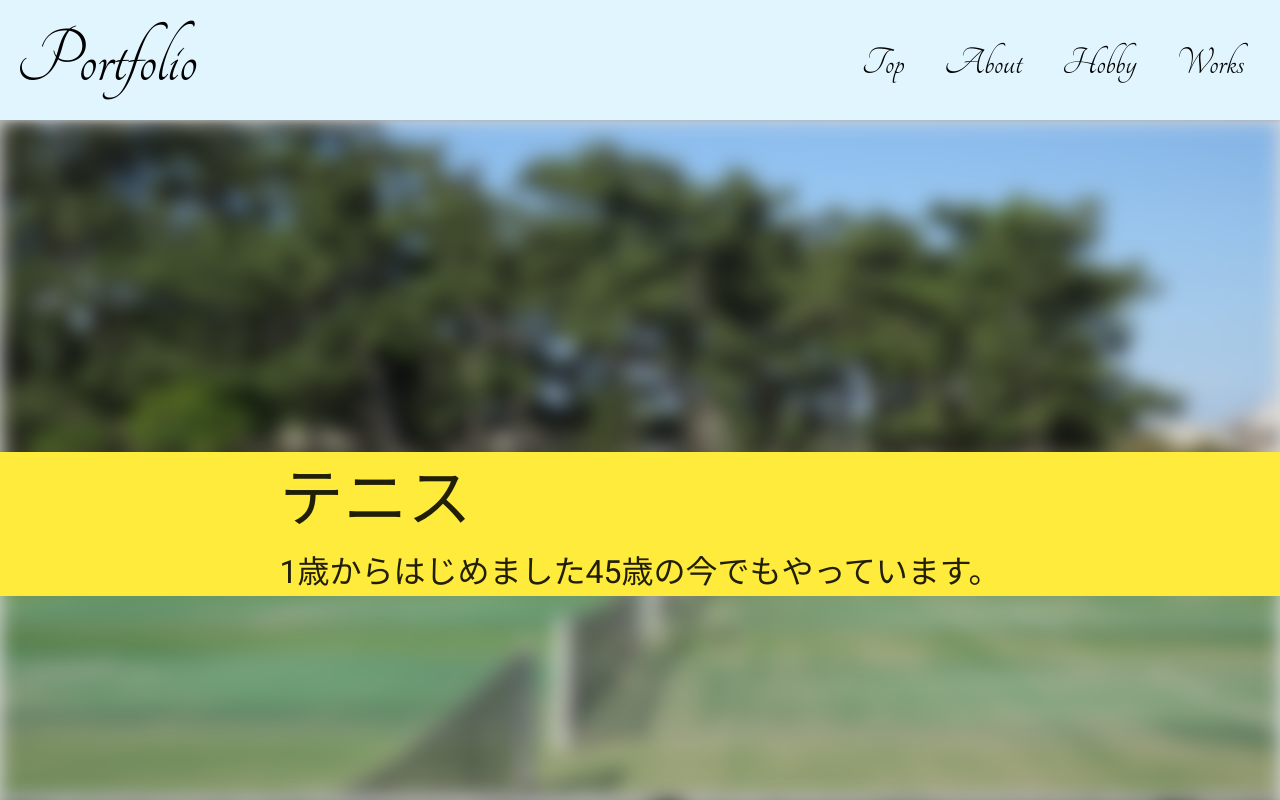
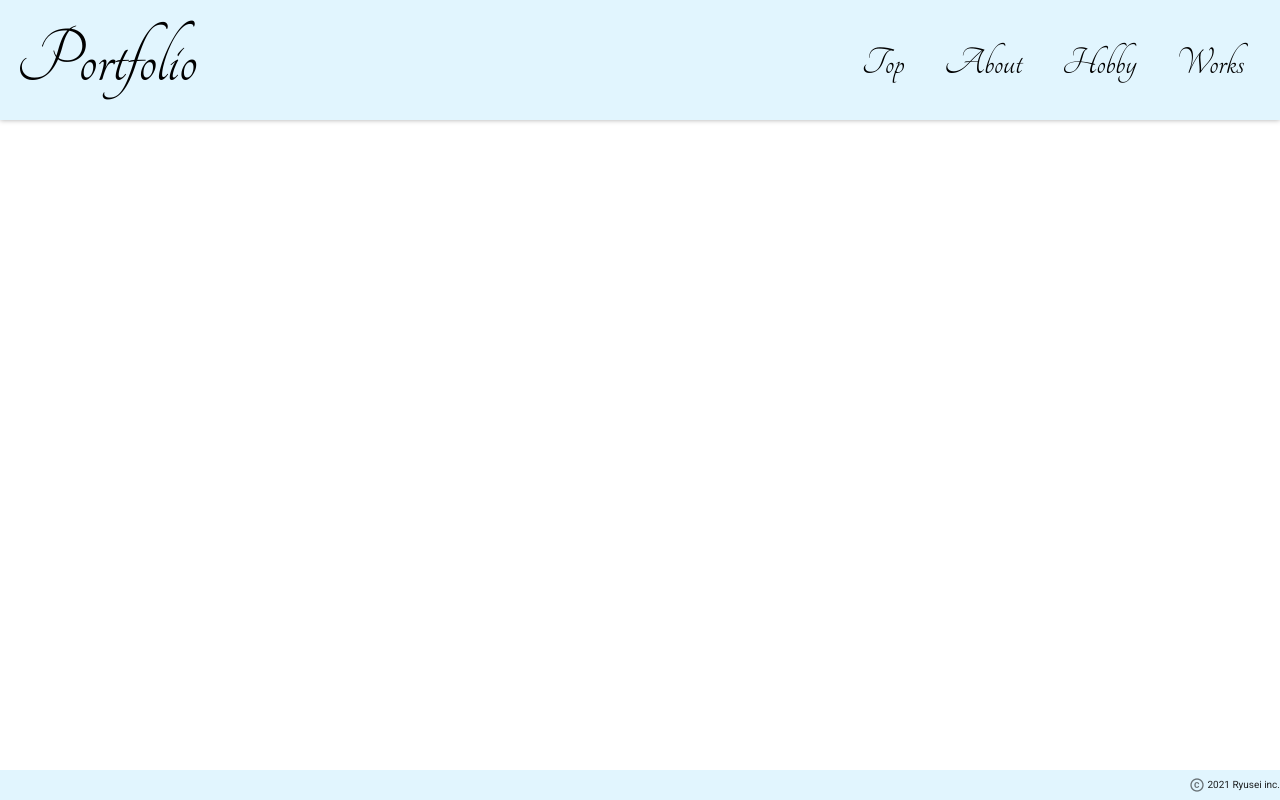
Before and after one commit to ryusei-tsune/Portfolio, a Nuxt app: page /new in a window 1280 px wide. Shown: the top 800 px of the page. Built offline with nearby package versions, Linux system fonts and the light colour scheme; no server answers.

Commit message:
add favorite phrase

```diff
--- a/components/about/DetailsMyProfile.vue
+++ b/components/about/DetailsMyProfile.vue
@@ -98,7 +98,7 @@
               </v-col>
             </v-row>
           </div>
-          <v-row justify="center">
+          <v-row justify="center" class="pb-4">
             <v-col cols="12" md="9">
               <v-card>
                 <v-card-title style="font-size:20px;">{{ details[select].name }}</v-card-title>
@@ -106,6 +106,17 @@
               </v-card>
             </v-col>
           </v-row>
+          <v-card-text>
+            <span class="Subtitle">
+              好きな言葉
+            </span>
+          </v-card-text>
+          <v-card-text style="font-size:20px;" class="font-weight-bold pb-0">
+            「オレが知りてーのは楽な道のりじゃねェ　険しい道の歩き方だ」
+          </v-card-text>
+          <v-card-text style="font-size:10px;" class="text-right gray pt-1" >
+            By うずまきナルト「NARUTO-ナルト-　疾風伝　605話より」
+          </v-card-text>
         </div>
       </v-container>
     </v-card>
--- a/pages/about-old.vue
+++ /dev/null
@@ -1,72 +0,0 @@
-<template>
-  <v-container class="px-0" fluid style="max-width: 1400px">
-    <div class="ma-0">
-      <v-row no-gutters>
-        <v-col cols="12" md="6">
-          <v-carousel v-model="tab" hide-delimiter-background>
-            <v-carousel-item v-for="(imsrc, index) in imsrcs" :key="index">
-              <img class="resizeimage" :src="imsrc" />
-            </v-carousel-item>
-          </v-carousel>
-        </v-col>
-        <v-col cols="12" md="6">
-          <v-card flat tile height="100%">
-            <v-tabs v-model="tab">
-              <v-tabs-slider color="blue"></v-tabs-slider>
-              <v-tab v-for="item in items" :key="item">
-                {{ item }}
-              </v-tab>
-            </v-tabs>
-            <v-tabs-items v-model="tab">
-              <v-tab-item v-for="item in text" :key="item">
-                <v-card flat>
-                  <v-card-text>{{item}}</v-card-text>
-                </v-card>
-              </v-tab-item>
-            </v-tabs-items>
-          </v-card>
-        </v-col>
-      </v-row>
-    </div>
-  </v-container>
-</template>
-<script>
-export default {
-  head() {
-    return {
-      title: "",
-      bodyAttrs: { class: "body-for-color" }
-    };
-  },
-  layout: "default",
-  components: {},
-  middleware: [],
-  data() {
-    return {
-      imsrcs: ["/childhood.jpg", "/adolescence.jpg", "/index.jpg"],
-      tab: null,
-      items: ["幼少期", "青年期", "成人期"],
-      text: [
-        "兵庫県たつの市で生まれる", "ソフトテニスを9年間続けた", "大学から硬式テニスを始める"
-      ]
-    };
-  },
-  watch: {},
-  computed: {},
-  created() {},
-  beforeMount() {},
-  mounted() {},
-  beforeDestroy() {},
-  methods: {}
-};
-</script>
-<style>
-.body-for-color .v-main__wrap {
-  background-color: #e8f0f3;
-}
-</style>
-<style scoped>
-.resizeimage {
-  width: 100%;
-}
-</style>
--- a/pages/new.vue
+++ /dev/null
@@ -1,81 +0,0 @@
-<template>
-  <v-container class="grey lighten-2 pa-0" style="min-height:100%;" fluid>
-    <div
-      class="div-cover"
-      :style="{ height: divHeight }"
-      style="background-image: url('/adolescence.jpg');"
-    ></div>
-    <div class="div-message" :style="{ height: divHeight }">
-      <div class="div-inner-message yellow">
-        <div style="display:inline-block;text-align:left;">
-          <div style="font-size:64px;">テニス</div>
-          <div style="font-size:32px;">
-            1歳からはじめました45歳の今でもやっています。
-          </div>
-        </div>
-      </div>
-    </div>
-    <div
-      class="blue div-cover"
-      :style="{ height: divHeight }"
-      style="background-image: url('/childhood.jpg')"
-    >
-      bbbbbb
-    </div>
-  </v-container>
-</template>
-<script>
-export default {
-  head() {
-    return {
-      title: ""
-    };
-  },
-  layout: "default",
-  components: {},
-  middleware: [],
-  data() {
-    return {
-      innerHeight: window.innerHeight
-    };
-  },
-  watch: {},
-  computed: {
-    divHeight() {
-      return this.innerHeight - this.$store.state.appbar.height + "px";
-    }
-  },
-  created() {},
-  beforeMount() {},
-  mounted() {
-    window.addEventListener("resize", this.onResize);
-  },
-  beforeDestroy() {
-    window.removeEventListener("resize", this.onResize);
-  },
-  methods: {
-    onResize(e) {
-      this.innerHeight = window.innerHeight;
-    }
-  }
-};
-</script>
-<style scoped>
-.div-cover {
-  background-size: cover;
-  filter: blur(10px);
-  width: 100%;
-  position: absolute;
-}
-.div-message {
-  position: relative;
-}
-.div-inner-message {
-  position: absolute;
-  top: 50%;
-  margin-top: -0.5em;
-  left: 0;
-  right: 0;
-  text-align: center;
-}
-</style>
```
